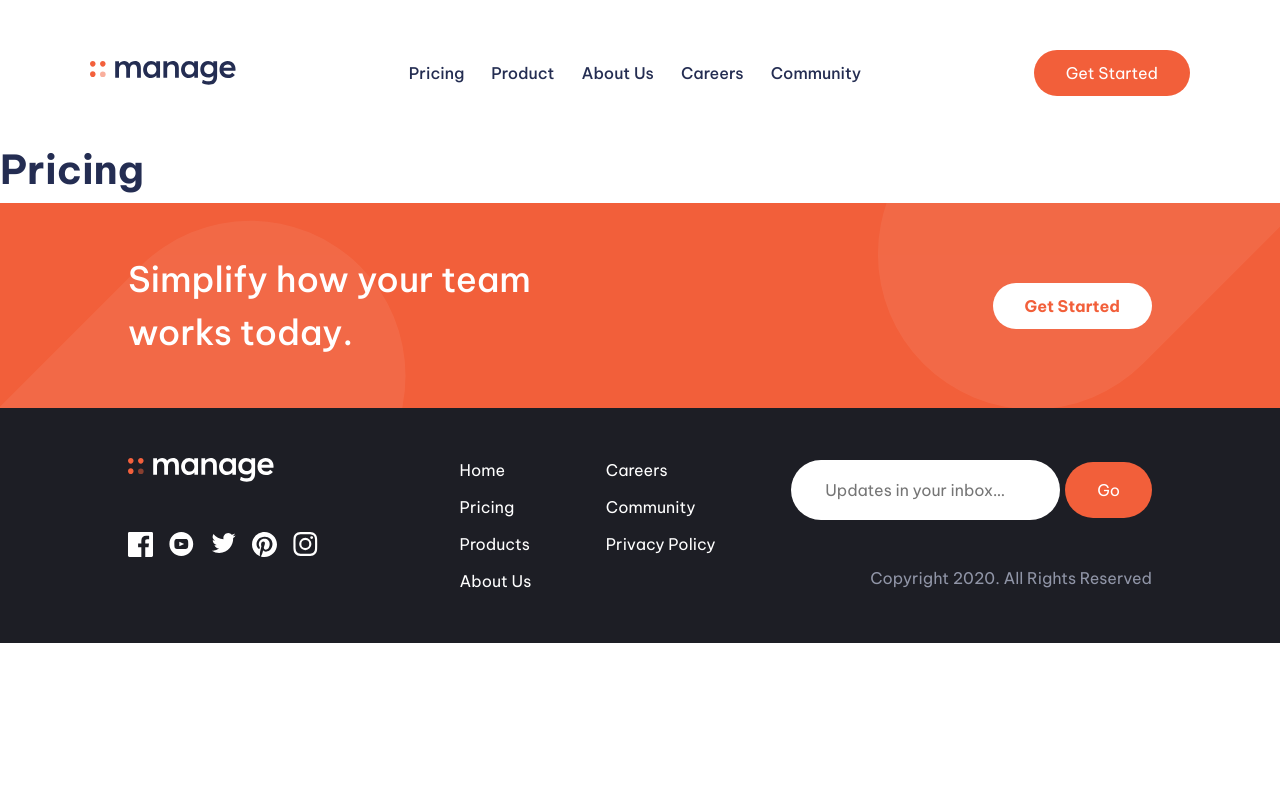
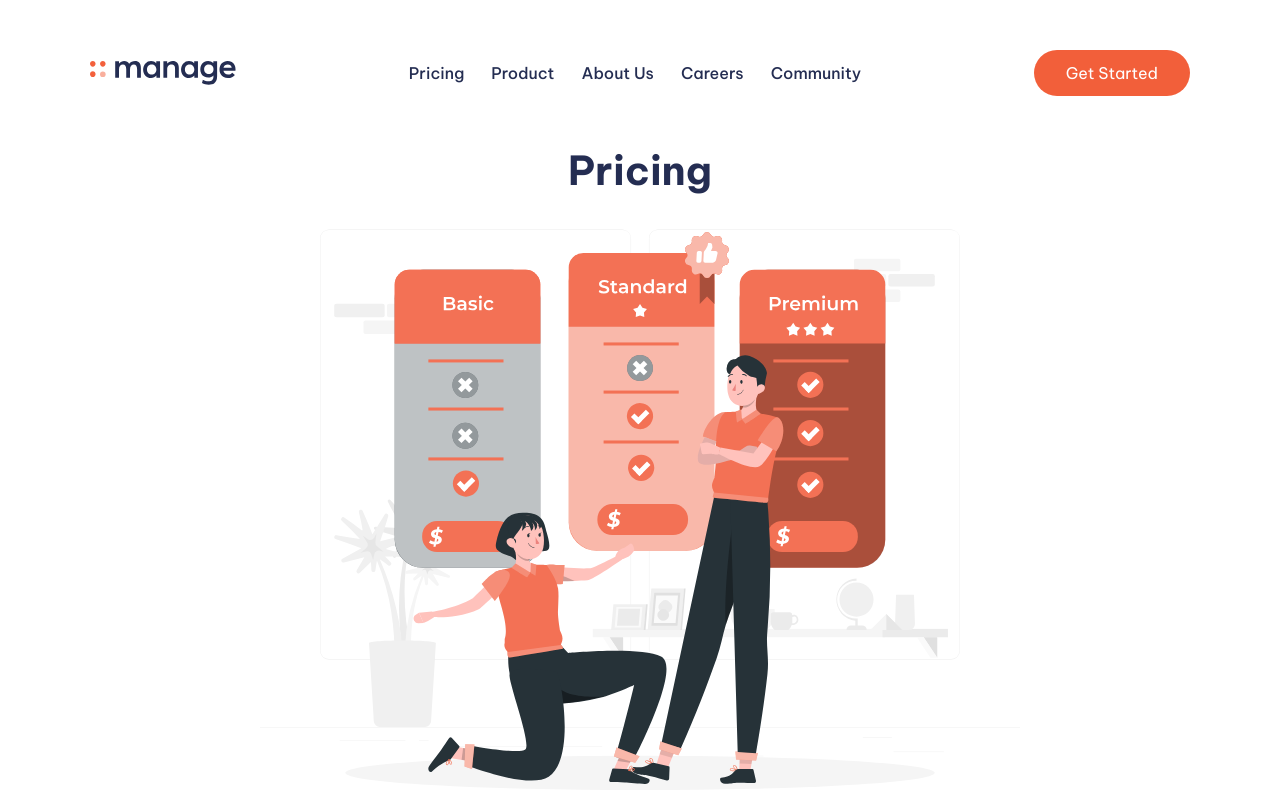
Before and after one commit to yacineKahlerras/manage-landing-page, a React (Create React App) app: page /Pricing in a window 1280 px wide. Shown: the top 800 px of the page. Built offline with nearby package versions, Linux system fonts and the light colour scheme.

Commit message:
routing pricing page

```diff
--- a/src/Routes/Pricing.js
+++ b/src/Routes/Pricing.js
@@ -1,9 +1,11 @@
 import React from "react";
+import pricingImg from "../images/routes/pricing.svg";
 
 export default function Pricing() {
   return (
-    <>
+    <div className="route-page">
       <h1>Pricing</h1>
-    </>
+      <img src={pricingImg} alt="pricing img" />
+    </div>
   );
 }
--- /dev/null
+++ b/src/styles/pricingStyles/_hero.scss
@@ -0,0 +1,18 @@
+@use "../utils" as *;
+
+.route-page {
+  width: 100%;
+  min-height: 30rem;
+  display: grid;
+  place-items: center;
+
+  h1 {
+    font-weight: 700;
+    font-size: 4rem;
+    margin-bottom: -5rem;
+  }
+
+  img {
+    width: min(100%, 76rem);
+  }
+}
--- /dev/null
+++ b/src/styles/pricingStyles/_index.scss
@@ -0,0 +1 @@
+@forward "hero";
--- a/src/styles/style.scss
+++ b/src/styles/style.scss
@@ -1,5 +1,6 @@
 @use "utils" as *;
 @use "componentsStyles/home";
+@use "pricingStyles";
 
 main {
   width: var(--max-width-1);
```
Also changed, not shown: src/images/routes/pricing.svg (added).
